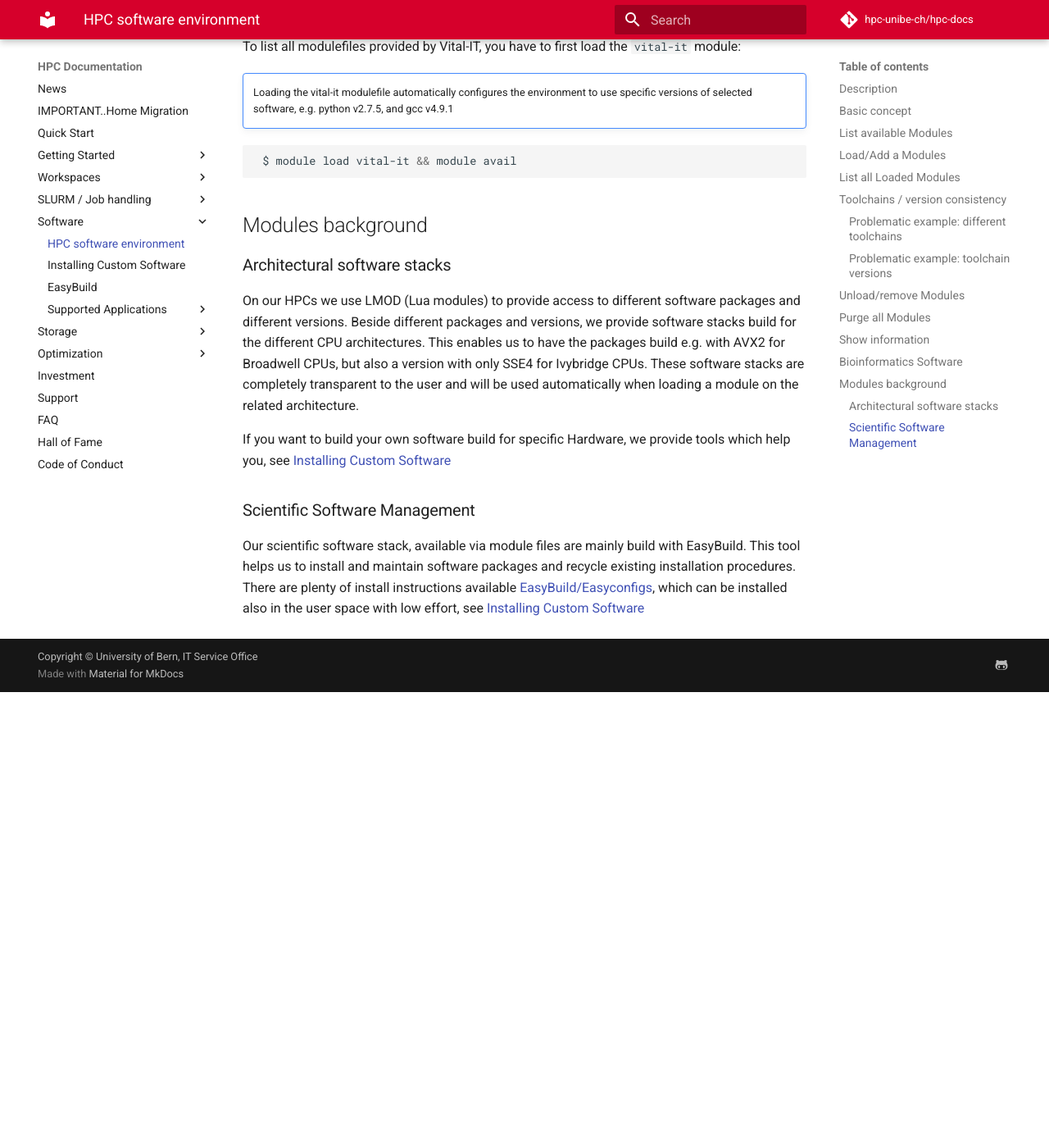
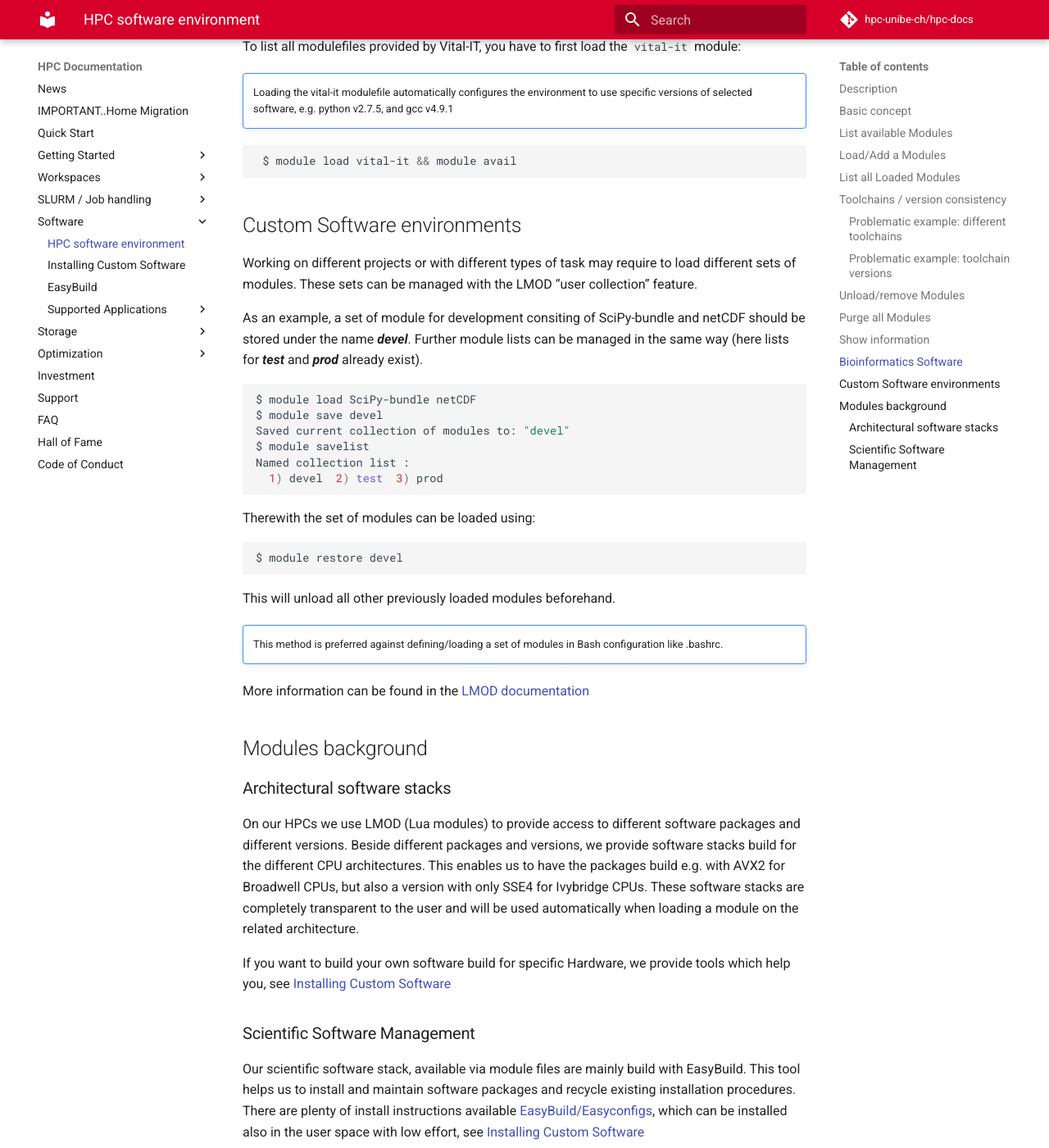
Before and after one commit to hpc-unibe-ch/hpc-unibe-ch.github.io, an MkDocs documentation site: the page built from docs/software/hpc-modules.md, in a window 1280 px wide and 1400 px high, scrolled down 4660 px. Shown: the whole window at 82% size. Built offline with MkDocs 1.6.1 and Material for MkDocs 9.7.7, drawn with Linux system fonts in a browser that asks for light colours; comment, search, counter and statistics services are not loaded; before the commit the page ends 5504 px from its top, so only the background shows below that.

Commit message:
add LMOD user collections

````diff
--- a/docs/software/hpc-modules.md
+++ b/docs/software/hpc-modules.md
@@ -184,6 +184,32 @@ To list all modulefiles provided by Vital-IT, you have to first load the `vital-
  $ module load vital-it && module avail
 ```
 
+## Custom Software environments
+
+Working on different projects or with different types of task may require to load different sets of modules. These sets can be managed with the LMOD "user collection" feature.
+
+As an example, a set of module for development consiting of SciPy-bundle and netCDF should be stored under the name ***devel***. Further module lists can be managed in the same way (here lists for ***test*** and ***prod*** already exist).
+
+```Bash
+$ module load SciPy-bundle netCDF
+$ module save devel
+Saved current collection of modules to: "devel"
+$ module savelist
+Named collection list :
+  1) devel  2) test  3) prod
+```
+Therewith the set of modules can be loaded using:
+
+```Bash
+$ module restore devel
+```
+
+This will unload all other previously loaded modules beforehand.
+
+!!! types note ""
+    This method is preferred against defining/loading a set of modules in Bash configuration like .bashrc.
+
+More information can be found in the [LMOD documentation](https://lmod.readthedocs.io/en/latest/010_user.html#user-collections)
 
 ## Modules background
 
````
